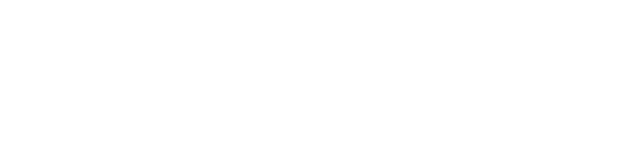
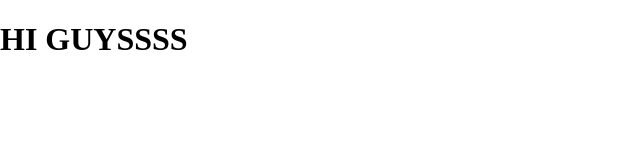
Before and after one commit to srujan-nalam/template-test, a plain HTML site: page index.html in a window 1280 px wide. Shown: the whole page, without its empty margins (0-640 px from the left). Drawn offline with Linux system fonts and the light colour scheme.

Commit message:
greeting

```diff
--- a/index.html
+++ b/index.html
@@ -9,6 +9,7 @@
     <link rel="stylesheet" href="style.css">
 </head>
 <body>
+    <h1>HI GUYSSSS</h1>
     <!-- Script -->
     <script src="script.js"></script>
 </body>
```
